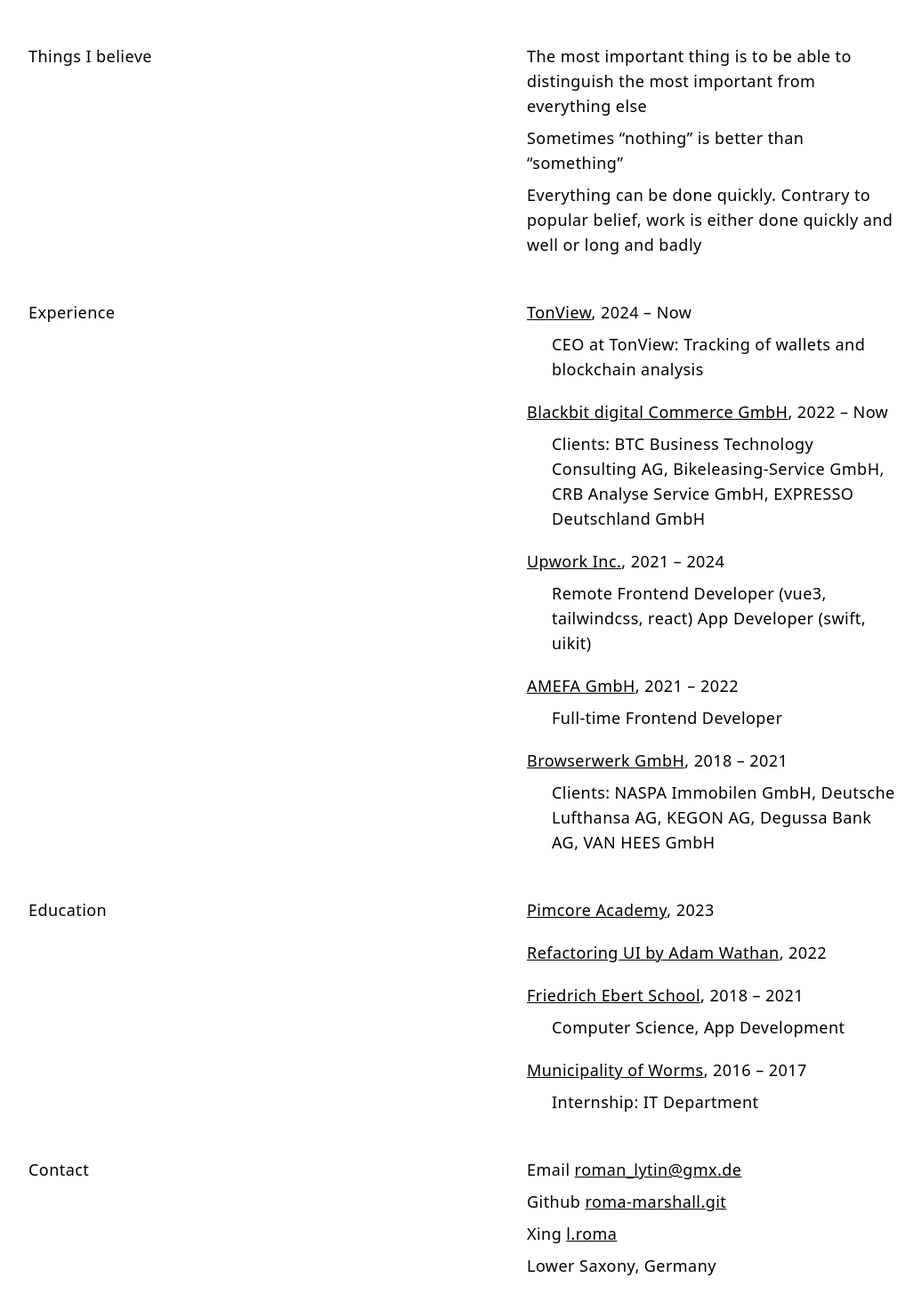
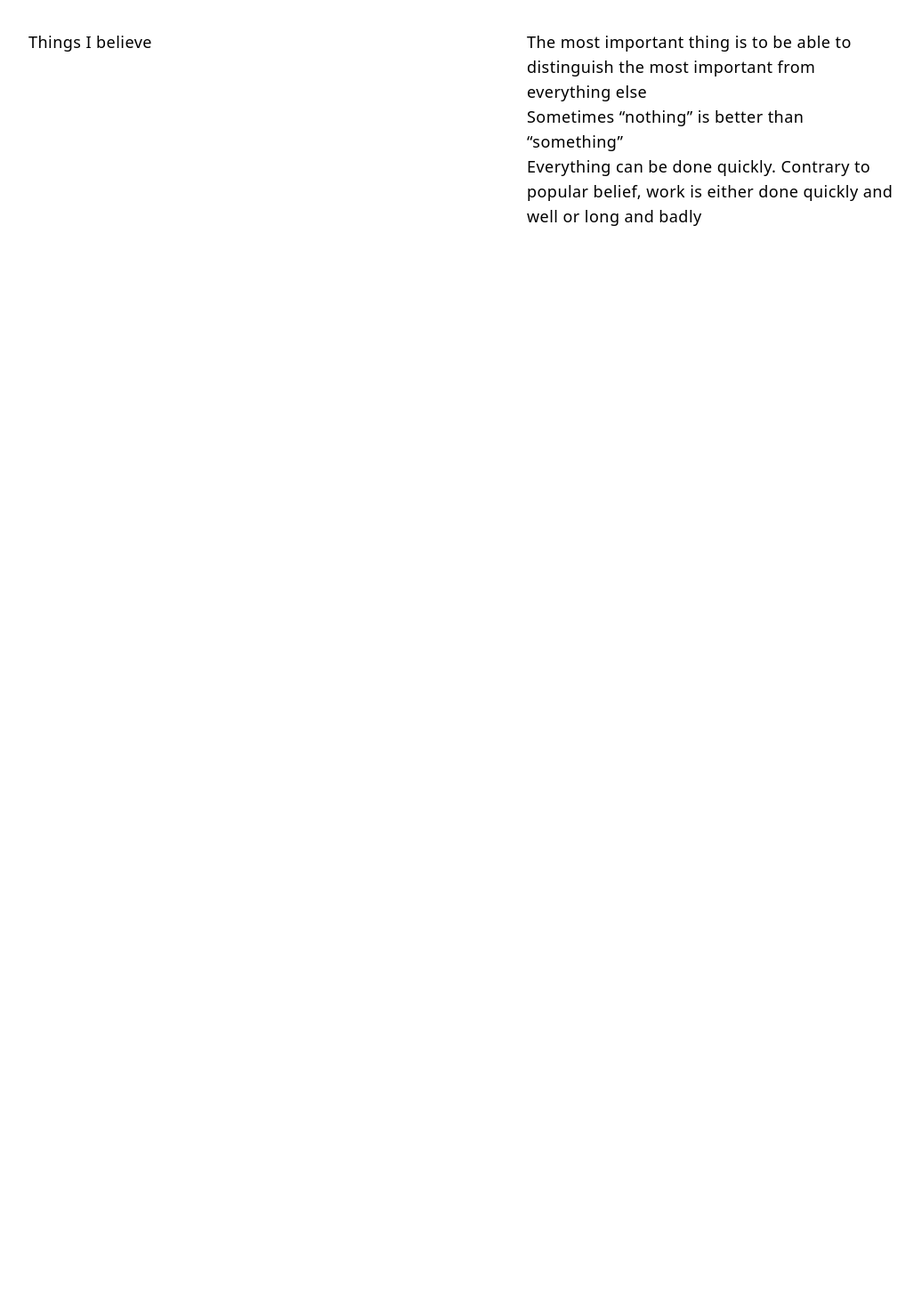
Before and after one commit to roma-marshall/roma-marshall.github.io, a Vue app: page / in a window 1280 px wide. Shown: the part 395-1850 px from the top of the page at 89% size, without its empty margins (48-1084 px from the left). After the commit the page ends 800 px from the top, so only its background shows below. Built offline with nearby package versions, Linux system fonts and the light colour scheme.

Commit message:
refactoring

```diff
--- a/index.html
+++ b/index.html
@@ -23,7 +23,7 @@
     <meta charset="UTF-8" />
     <link rel="icon" type="image/svg+xml" href="/favicon.ico" />
     <meta name="viewport" content="width=device-width, initial-scale=1.0" />
-    <title>Vite + Vue</title>
+    <title>vires in numeris</title>
   </head>
   <body>
     <div id="app"></div>
--- a/src/App.vue
+++ b/src/App.vue
@@ -1,145 +1,129 @@
 <template>
   <div class="absolute dark:bg-[#221f28] dark:text-[#d2cfc3] -z-[9999]">
-    <div class="text-base md:text-lg tracking-wide m-5 md:m-20">
-      <div class="grid grid-cols-1 md:grid-cols-2 md:gap-y-12">
+    <div class="text-base md:text-lg tracking-wide m-5 md:m-20 md:space-y-12">
+      <div v-for="item in data" class="grid grid-cols-1 md:grid-cols-2">
         <div class="mb-5 mt-5 md:my-0">
-          <p>Profile</p>
+          <p>{{ item.title }}</p>
         </div>
         <div class="w-11/12 md:w-3/4">
-          <p>
-            I'm a web developer and designer who believes in clean and simple development. Currently, I work for
-            a
-            digital commerce agency in Göttingen. I've gained a lot of experience as a frontend developer
-            working
-            for different
-            web agencies all over Germany
+          <p v-for="child in item.text">
+            {{ child }}
           </p>
         </div>
 
-        <div class="mb-5 mt-16 md:my-0">
-          <p>Capabilities</p>
-        </div>
-        <div class="space-y-2 md:w-3/4">
-          <p>website design and development</p>
-          <p>spa development in vue3</p>
-          <p>cms development e.g. in pimcore or typo3</p>
-        </div>
 
-        <div class="mb-5 mt-16 md:my-0">
-          <p>Things I believe</p>
-        </div>
-        <div class="space-y-2 md:w-3/4">
-          <p>The most important thing is to be able to distinguish the most important from everything else</p>
-          <p>Sometimes “nothing” is better than “something”</p>
-          <p>Everything can be done quickly. Contrary to popular belief, work is either done quickly and well or
-            long
-            and badly</p>
-        </div>
+<!--        <div class="mb-5 mt-16 md:my-0">-->
+<!--          <p>Experience</p>-->
+<!--        </div>-->
+<!--        <div class="md:w-3/4">-->
+<!--          <p class="mb-2">-->
+<!--            <a href="https://www.tonview.xyz" target="_blank" class="underline hover:opacity-60">TonView</a>,-->
+<!--            2024 – Now-->
+<!--          </p>-->
+<!--          <p class="pl-7">-->
+<!--            CEO at TonView: Tracking of wallets and blockchain analysis-->
+<!--          </p>-->
+<!--          <p class="mt-5 mb-2">-->
+<!--            <a href="https://www.blackbit.com" target="_blank" class="underline hover:opacity-60">Blackbit-->
+<!--              digital Commerce GmbH</a>,-->
+<!--            2022 – Now-->
+<!--          </p>-->
+<!--          <p class="pl-7">-->
+<!--            Clients: BTC Business Technology Consulting AG, Bikeleasing-Service GmbH, CRB Analyse Service GmbH, EXPRESSO Deutschland GmbH-->
+<!--          </p>-->
+<!--          <p class="mt-5 mb-2">-->
+<!--            <a href="https://www.upwork.com" target="_blank" class="underline hover:opacity-60">Upwork Inc.</a>,-->
+<!--            2021 – 2024-->
+<!--          </p>-->
+<!--          <p class="pl-7">-->
+<!--            Remote-->
+<!--            Frontend Developer (vue3, tailwindcss, react)-->
+<!--            App Developer (swift, uikit)-->
+<!--          </p>-->
+<!--          <p class="mt-5 mb-2">-->
+<!--            <a href="https://www.amefa-med.com" target="_blank" class="underline hover:opacity-60">AMEFA-->
+<!--              GmbH</a>, 2021 – 2022-->
+<!--          </p>-->
+<!--          <p class="pl-7">-->
+<!--            Full-time Frontend Developer-->
+<!--          </p>-->
+<!--          <p class="mt-5 mb-2">-->
+<!--            <a href="https://www.browserwerk.de" target="_blank" class="underline hover:opacity-60">Browserwerk-->
+<!--              GmbH</a>, 2018 – 2021-->
+<!--          </p>-->
+<!--          <p class="pl-7">-->
+<!--            Clients: NASPA Immobilen GmbH, Deutsche Lufthansa AG, KEGON AG, Degussa Bank AG, VAN HEES GmbH-->
+<!--          </p>-->
+<!--        </div>-->
 
-        <div class="mb-5 mt-16 md:my-0">
-          <p>Experience</p>
-        </div>
-        <div class="md:w-3/4">
-          <p class="mb-2">
-            <a href="https://www.tonview.xyz" target="_blank" class="underline hover:opacity-60">TonView</a>,
-            2024 – Now
-          </p>
-          <p class="pl-7">
-            CEO at TonView: Tracking of wallets and blockchain analysis
-          </p>
-          <p class="mt-5 mb-2">
-            <a href="https://www.blackbit.com" target="_blank" class="underline hover:opacity-60">Blackbit
-              digital Commerce GmbH</a>,
-            2022 – Now
-          </p>
-          <p class="pl-7">
-            Clients: BTC Business Technology Consulting AG, Bikeleasing-Service GmbH, CRB Analyse Service GmbH, EXPRESSO Deutschland GmbH
-          </p>
-          <p class="mt-5 mb-2">
-            <a href="https://www.upwork.com" target="_blank" class="underline hover:opacity-60">Upwork Inc.</a>,
-            2021 – 2024
-          </p>
-          <p class="pl-7">
-            Remote
-            Frontend Developer (vue3, tailwindcss, react)
-            App Developer (swift, uikit)
-          </p>
-          <p class="mt-5 mb-2">
-            <a href="https://www.amefa-med.com" target="_blank" class="underline hover:opacity-60">AMEFA
-              GmbH</a>, 2021 – 2022
-          </p>
-          <p class="pl-7">
-            Full-time Frontend Developer
-          </p>
-          <p class="mt-5 mb-2">
-            <a href="https://www.browserwerk.de" target="_blank" class="underline hover:opacity-60">Browserwerk
-              GmbH</a>, 2018 – 2021
-          </p>
-          <p class="pl-7">
-            Clients: NASPA Immobilen GmbH, Deutsche Lufthansa AG, KEGON AG, Degussa Bank AG, VAN HEES GmbH
-          </p>
-        </div>
+<!--        <div class="mb-5 mt-16 md:my-0">-->
+<!--          <p>Education</p>-->
+<!--        </div>-->
+<!--        <div class="md:w-3/4">-->
+<!--          <p class="mb-5">-->
+<!--            <a href="https://pimcore.com/en/developers/academy" target="_blank" class="underline hover:opacity-60">-->
+<!--              Pimcore Academy</a>, 2023-->
+<!--          </p>-->
+<!--          <p class="mb-5">-->
+<!--            <a href="https://www.refactoringui.com" target="_blank" class="underline hover:opacity-60">-->
+<!--              Refactoring UI by Adam Wathan</a>, 2022-->
+<!--          </p>-->
+<!--          <p class="mb-2">-->
+<!--            <a href="https://fes-wiesbaden.de" target="_blank" class="underline hover:opacity-60">-->
+<!--              Friedrich Ebert School</a>, 2018 – 2021-->
+<!--          </p>-->
+<!--          <p class="pl-7">-->
+<!--            Computer Science, App Development-->
+<!--          </p>-->
+<!--          <p class="mt-5 mb-2">-->
+<!--            <a href="https://www.worms.de" target="_blank" class="underline hover:opacity-60">-->
+<!--              Municipality of Worms</a>, 2016 – 2017-->
+<!--          </p>-->
+<!--          <p class="pl-7">-->
+<!--            Internship: IT Department-->
+<!--          </p>-->
+<!--        </div>-->
 
-        <div class="mb-5 mt-16 md:my-0">
-          <p>Education</p>
-        </div>
-        <div class="md:w-3/4">
-          <p class="mb-5">
-            <a href="https://pimcore.com/en/developers/academy" target="_blank" class="underline hover:opacity-60">
-              Pimcore Academy</a>, 2023
-          </p>
-          <p class="mb-5">
-            <a href="https://www.refactoringui.com" target="_blank" class="underline hover:opacity-60">
-              Refactoring UI by Adam Wathan</a>, 2022
-          </p>
-          <p class="mb-2">
-            <a href="https://fes-wiesbaden.de" target="_blank" class="underline hover:opacity-60">
-              Friedrich Ebert School</a>, 2018 – 2021
-          </p>
-          <p class="pl-7">
-            Computer Science, App Development
-          </p>
-          <p class="mt-5 mb-2">
-            <a href="https://www.worms.de" target="_blank" class="underline hover:opacity-60">
-              Municipality of Worms</a>, 2016 – 2017
-          </p>
-          <p class="pl-7">
-            Internship: IT Department
-          </p>
-        </div>
+<!--        <div class="mb-5 mt-16 md:my-0">-->
+<!--          <p>Contact</p>-->
+<!--        </div>-->
+<!--        <div class="space-y-2 md:w-3/4">-->
+<!--          <p class="flex" data-aria="contact">-->
+<!--            Email&nbsp;-->
+<!--            <input class="hidden" type="text" value="roman_lytin@gmx.de" id="email">-->
+<!--            <button onclick="copyEmail()" class="flex group">-->
+<!--                    <span class="underline hover:opacity-60">-->
+<!--                        roman_lytin@gmx.de-->
+<!--                    </span>-->
+<!--            </button>-->
+<!--          </p>-->
+<!--          <p>Github-->
+<!--            <a href="https://github.com/roma-marshall"-->
+<!--               target="_blank"-->
+<!--               class="underline hover:opacity-60">-->
+<!--              roma-marshall.git-->
+<!--            </a>-->
+<!--          </p>-->
+<!--          <p data-aria="contact">Xing-->
+<!--            <a href="https://www.xing.com/profile/Roman_Lytin/"-->
+<!--               target="_blank"-->
+<!--               class="underline hover:opacity-60">-->
+<!--              l.roma-->
+<!--            </a>-->
+<!--          </p>-->
+<!--          <p>Lower Saxony, Germany <span id="date"></span></p>-->
+<!--        </div>-->
 
-        <div class="mb-5 mt-16 md:my-0">
-          <p>Contact</p>
-        </div>
-        <div class="space-y-2 md:w-3/4">
-          <p class="flex" data-aria="contact">
-            Email&nbsp;
-            <input class="hidden" type="text" value="roman_lytin@gmx.de" id="email">
-            <button onclick="copyEmail()" class="flex group">
-                    <span class="underline hover:opacity-60">
-                        roman_lytin@gmx.de
-                    </span>
-            </button>
-          </p>
-          <p>Github
-            <a href="https://github.com/roma-marshall"
-               target="_blank"
-               class="underline hover:opacity-60">
-              roma-marshall.git
-            </a>
-          </p>
-          <p data-aria="contact">Xing
-            <a href="https://www.xing.com/profile/Roman_Lytin/"
-               target="_blank"
-               class="underline hover:opacity-60">
-              l.roma
-            </a>
-          </p>
-          <p>Lower Saxony, Germany <span id="date"></span></p>
-        </div>
       </div>
     </div>
   </div>
 </template>
 
-<script></script>
+<script setup>
+import { ref } from 'vue'
+
+import data from './data.js'
+
+
+console.log(data)
+</script>
--- /dev/null
+++ b/src/data.js
@@ -0,0 +1,21 @@
+export default [
+  {
+    title: 'Profile',
+    text: ['I\'m a web developer and designer who believes in clean and simple development. Currently, I work for a digital commerce agency in Göttingen. I\'ve gained a lot of experience as a frontend developer working for different web agencies all over Germany']
+  },
+  {
+    title: 'Capabilities',
+    text: ['website design and development',
+      'spa development in vue3',
+      'cms development e.g. in pimcore or typo3'
+    ]
+  },
+  {
+    title: 'Things I believe',
+    text: [
+      'The most important thing is to be able to distinguish the most important from everything else',
+      'Sometimes “nothing” is better than “something”',
+      'Everything can be done quickly. Contrary to popular belief, work is either done quickly and well or long and badly'
+    ]
+  }
+]
```
